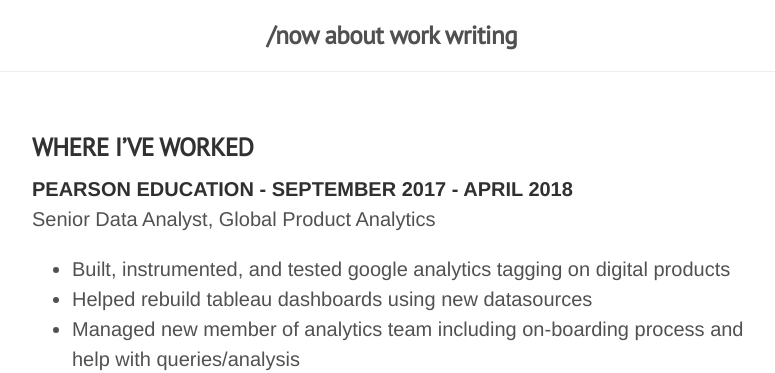
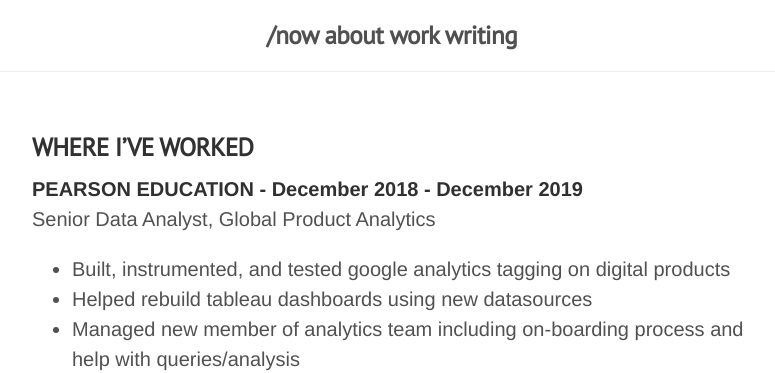
Before and after one commit to mattpupa/mattpupa, a Jekyll site: the page built from work.markdown, in a window 1280 px wide and 900 px high. Shown: the top 373 px of the window, without its empty margins (248-1023 px from the left). Built offline with Jekyll 4.4.1, drawn with Linux system fonts in a browser that asks for light colours.

```diff
--- a/work.markdown
+++ b/work.markdown
@@ -5,7 +5,7 @@
 ---
 ### WHERE I'VE WORKED
 
-**PEARSON EDUCATION - SEPTEMBER 2017 - APRIL 2018**<br>
+**PEARSON EDUCATION - December 2018 - December 2019**<br>
 Senior Data Analyst, Global Product Analytics
 - Built, instrumented, and tested google analytics tagging on digital products
 - Helped rebuild tableau dashboards using new datasources
```
Also changed, not shown: 1 other file.
